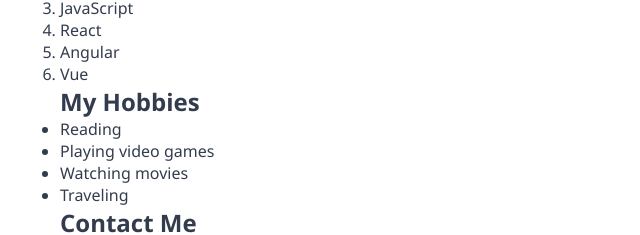
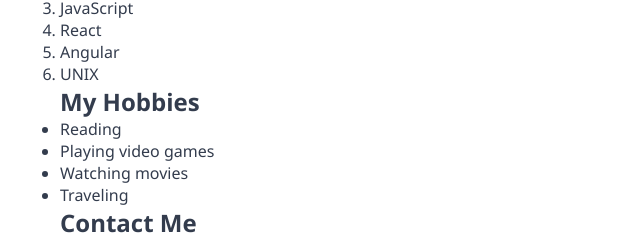
Before and after one commit to zbaviles/html-Everardo-Aviles-resume-solved, a website: page index.html in a window 1280 px wide. Shown: the part 1594-1829 px from the top of the page, 0-640 px from the left. Drawn offline with Linux system fonts and the light colour scheme.

Commit message:
update skills

```diff
--- a/index.html
+++ b/index.html
@@ -33,7 +33,7 @@
       <li>JavaScript</li>
       <li>React</li>
       <li>Angular</li>
-      <li>Vue</li>
+      <li>UNIX</li>
     </ol>
     <h2 id="hobbies">My Hobbies</h2>
     <ul id="hobbies-list">
```
Also changed, not shown: README.md.
